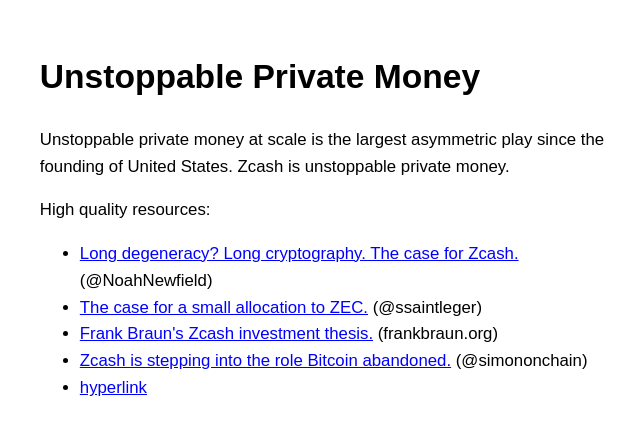
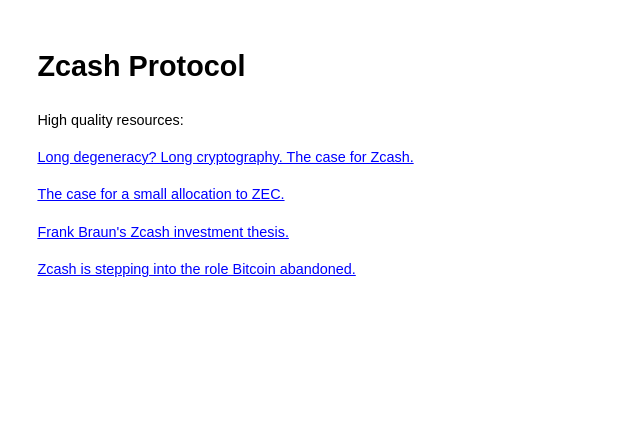
Before and after one commit to maxhillcommits/zcash, a plain HTML site: page index.html in a window 1280 px wide. Shown: the whole page, without its empty margins (297-937 px from the left). Drawn offline with Linux system fonts and the light colour scheme.

Commit message:
Update index.html

```diff
--- a/index.html
+++ b/index.html
@@ -20,7 +20,7 @@
     margin: 3em auto;
     padding: 0 1em;
     line-height: 1.6;
-    font-size: 1.05em;
+    font-size: 0.90em;
   }
   h1, h2 {
     margin-top: 1.5em;
@@ -53,19 +53,16 @@
 </head>
 <body>
   <div id="site">
-    <h1>Unstoppable Private Money</h1>
-
-    <p>Unstoppable private money at scale is the largest asymmetric play since the founding of United States. Zcash is unstoppable private money.</p>
+    <h1>Zcash Protocol</h1>
 
     <p>High quality resources:</p>
-  <ul>
-  <li><a href="https://x.com/NoahNewfield/status/1985703071154835552">Long degeneracy? Long cryptography. The case for Zcash.</a> (@NoahNewfield)</li>
-  <li><a href="https://x.com/ssaintleger/status/1972328571457708074">The case for a small allocation to ZEC.</a> (@ssaintleger)</li>
-  <li><a href="https://frankbraun.org/zecbag/">Frank Braun's Zcash investment thesis.</a> (frankbraun.org)</li>
-  <li><a href="https://x.com/simononchain/status/1989051202655355126">Zcash is stepping into the role Bitcoin abandoned.</a> (@simononchain)</li>
-  <li><a href="link">hyperlink</a></li>
 
-  </ul>
+  <p><a href="https://x.com/NoahNewfield/status/1985703071154835552">Long degeneracy? Long cryptography. The case for Zcash.</a></p>
+  <p><a href="https://x.com/ssaintleger/status/1972328571457708074">The case for a small allocation to ZEC.</a></p>
+  <p><a href="https://frankbraun.org/zecbag/">Frank Braun's Zcash investment thesis.</a></p>
+  <p><a href="https://x.com/simononchain/status/1989051202655355126">Zcash is stepping into the role Bitcoin abandoned.</a></p>
+
+
   </div>
 
 
```
